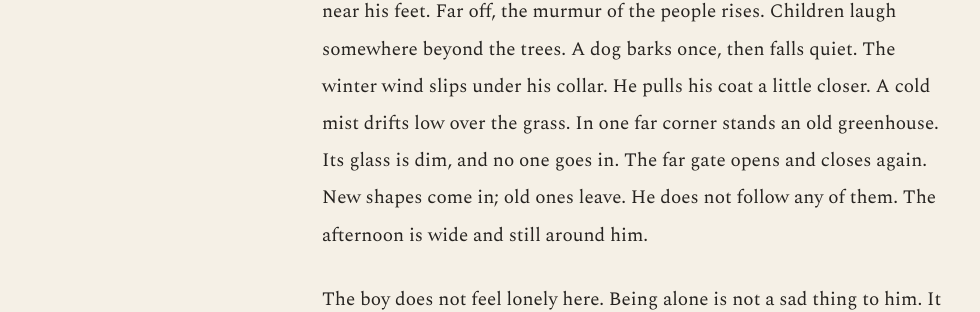
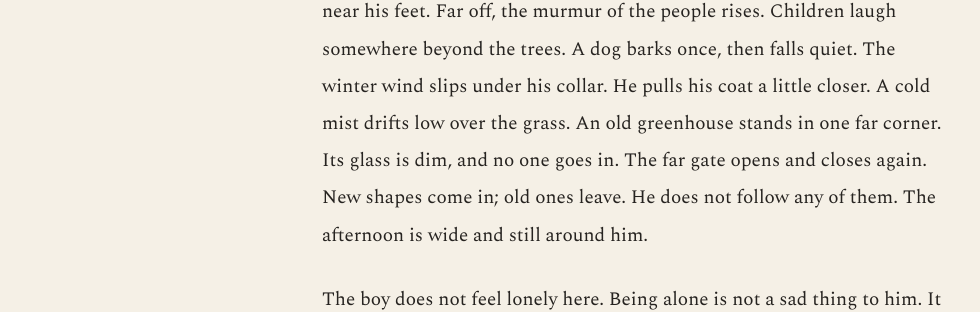
Before and after one commit to morisaki-yuichi/ako-chans-adventure, a Jekyll site: the page built from season3/chapter26/ep212.md, in a window 1280 px wide. Shown: the part 872-1184 px from the top of the page, without its empty margins (4-984 px from the left). Built offline with Jekyll 4.4.1, drawn with Linux system fonts in a browser that asks for light colours; some of the changed text lies outside the part shown.

```diff
--- a/season3/chapter26/ep212.md
+++ b/season3/chapter26/ep212.md
@@ -16,6 +16,6 @@ The boy comes to the park often. He comes at the same hour each day. He walks th
 
 Here, he is always alone. He does not stand among the people. He does not join them where they gather. The crowds mean little to him anyway. When he cannot see a face, he cannot know who is there. So he stays at the edge, on his bench. He watches the pale shapes move and pass. They drift together and apart again. He keeps his own small place, away from them all.
 
-The shadows of the trees fall long and thin. They stripe the hard ground near his feet. Far off, the murmur of the people rises. Children laugh somewhere beyond the trees. A dog barks once, then falls quiet. The winter wind slips under his collar. He pulls his coat a little closer. A cold mist drifts low over the grass. In one far corner stands an old greenhouse. Its glass is dim, and no one goes in. The far gate opens and closes again. New shapes come in; old ones leave. He does not follow any of them. The afternoon is wide and still around him.
+The shadows of the trees fall long and thin. They stripe the hard ground near his feet. Far off, the murmur of the people rises. Children laugh somewhere beyond the trees. A dog barks once, then falls quiet. The winter wind slips under his collar. He pulls his coat a little closer. A cold mist drifts low over the grass. An old greenhouse stands in one far corner. Its glass is dim, and no one goes in. The far gate opens and closes again. New shapes come in; old ones leave. He does not follow any of them. The afternoon is wide and still around him.
 
 The boy does not feel lonely here. Being alone is not a sad thing to him. It is only how his days have always gone. It is simply where he is, and always was. He sits and breathes the cold, clean air. From far away, he watches the grey crowd. The park goes on without him, and that is fine. He has no wish to be part of it.
```
